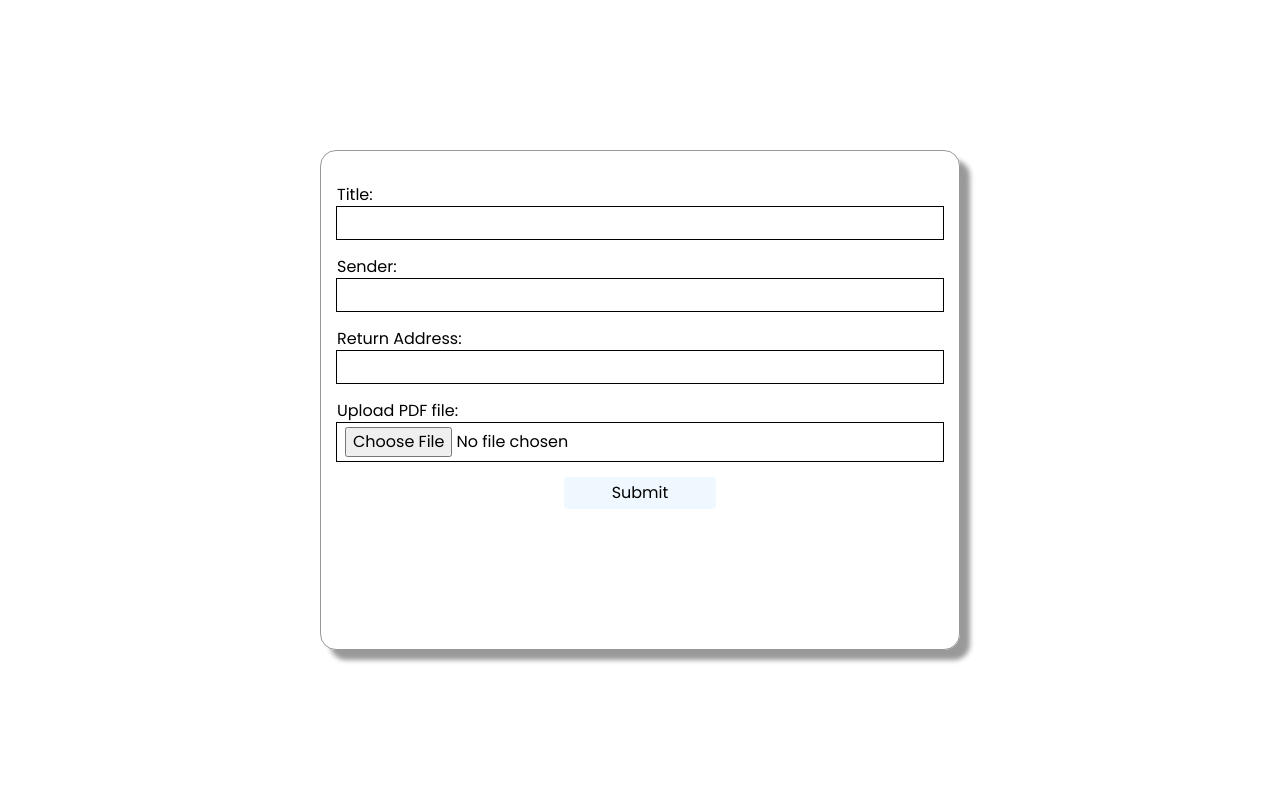
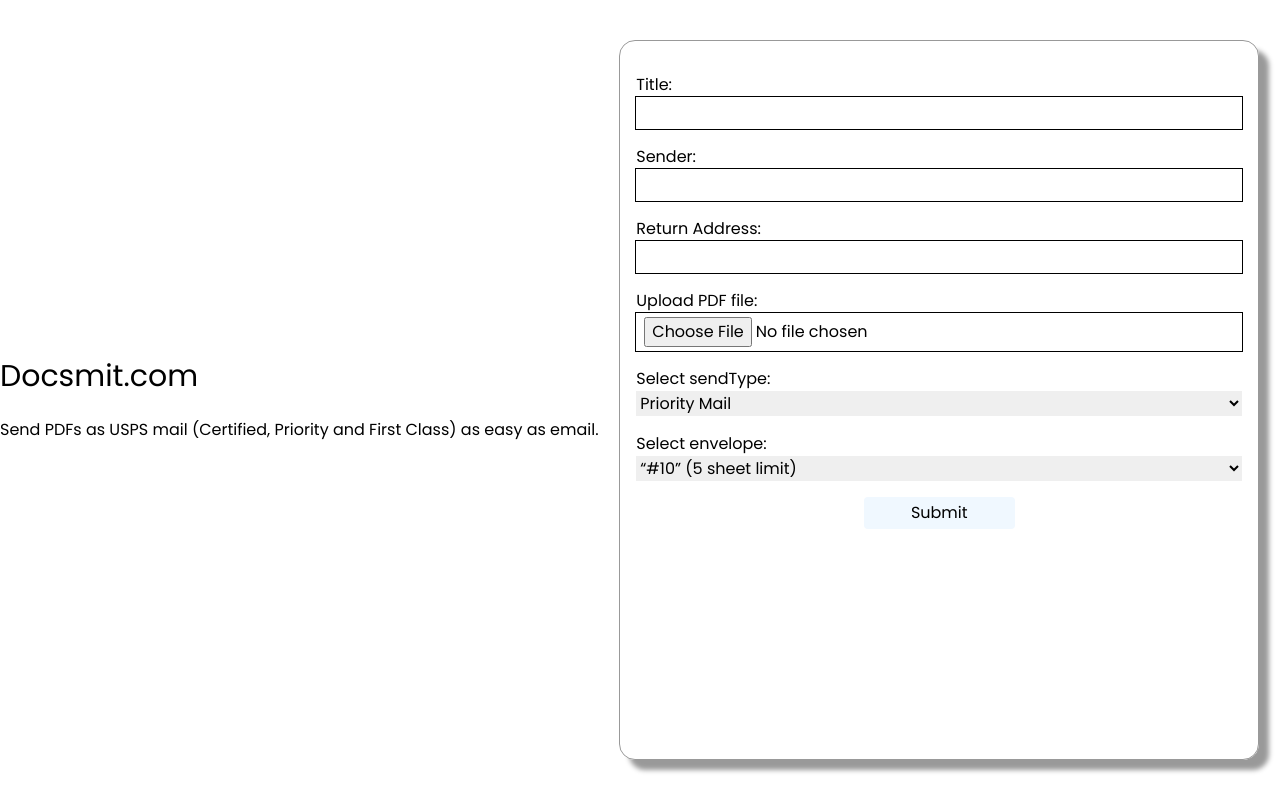
Before and after one commit to mavericks-db/pdf_printer_frontend, a Next.js app: page / in a window 1280 px wide. Built offline with nearby package versions, Linux system fonts and the light colour scheme.

Commit message:
Create a message details page

```diff
--- /dev/null
+++ b/app/details/[message_id]/page.tsx
@@ -0,0 +1,64 @@
+"use client";
+
+import { useRouter, useSearchParams } from "next/navigation";
+import { useEffect, useState } from "react";
+import Link from "next/link";
+
+interface DetailsProps {
+  params: {
+    message_id: String;
+  };
+}
+
+const Details: React.FC<DetailsProps> = ({ params }) => {
+  const [details, setDetails] = useState();
+  const router = useRouter();
+  const searchParams = useSearchParams();
+  const token = searchParams.get("token");
+
+  useEffect(() => {
+    const fetchDetails = async () => {
+      const dataobj = {
+        id: params.message_id,
+        token: token,
+      };
+
+      const response = await fetch(
+        `${process.env.NEXT_PUBLIC_API}/api/messages/details`,
+        {
+          method: "post",
+          headers: {
+            "Content-Type": "application/json",
+          },
+          body: JSON.stringify(dataobj),
+        },
+      );
+      const data = await response.json();
+      setDetails(data.data);
+      console.log(data.data);
+    };
+
+    fetchDetails();
+  }, [params.message_id, token]);
+
+  return (
+    <div className='container flex justify-center items-center'>
+      <div className='details flex flex-col items-start'>
+        <h1 className='text-2xl'>Message Details</h1>
+        <br />
+        {details &&
+          Object.keys(details).map((el) => (
+            <h3 key={el}>
+              {el} : {details[el]}
+            </h3>
+          ))}
+        <br />
+        <button type='button'>
+          <Link href='/'>Home</Link>
+        </button>
+      </div>
+    </div>
+  );
+};
+
+export default Details;
--- a/app/globals.css
+++ b/app/globals.css
@@ -36,19 +36,24 @@
 
 form {
   width: 50vw;
-  height: 500px;
+  height: 90vh;
   margin: 0 auto;
   padding: 1rem;
   border: 1px solid rgba(0,0,0,0.4);
   border-radius: 1rem;
   display: flex;
   flex-direction: column;
+  justify-content: flex-start;
   box-shadow: 10px 10px 5px 0px rgba(0,0,0,0.4);
 }
 
 label {
   margin-top: 1rem;
   display: block;
+}
+
+.helperMessage {
+  margin-top: 1rem;
 }
 
 input {
@@ -58,7 +63,7 @@
   padding: 0.25rem 0.5rem;
 }
 
-button[type='submit'] {
+button[type='submit'], button[type='button'] {
   margin-top: 1rem;
   background-color: aliceblue;
   padding: 0.25rem;
@@ -74,6 +79,7 @@
 
 .loading-bar {
   display: block;
+  margin-top: 1rem;
   width: 100%;
   height: 30px;
   background-color: #ccc;
@@ -91,3 +97,12 @@
 .hidden {
   display: hidden;
 }
+
+.details {
+  text-align: center;
+  margin: 0 auto;
+  padding: 1rem;
+  border: 1px solid black;
+  width: 50vw;
+  height: max-content;
+}
--- a/app/layout.tsx
+++ b/app/layout.tsx
@@ -2,7 +2,7 @@
 import { Poppins } from "next/font/google";
 import "./globals.css";
 
-const inter = Poppins({ subsets: ["latin"], weight: "400" });
+const poppins = Poppins({ subsets: ["latin"], weight: "400" });
 
 export const metadata: Metadata = {
   title: "Create Next App",
@@ -16,7 +16,7 @@
 }) {
   return (
     <html lang='en'>
-      <body className={inter.className}>{children}</body>
+      <body className={poppins.className}>{children}</body>
     </html>
   );
 }
--- a/app/page.tsx
+++ b/app/page.tsx
@@ -1,17 +1,20 @@
 "use client";
 import { useState } from "react";
 import LoadingBar from "./components/LoadingBar";
+import Link from "next/link";
 
 export default function Home() {
   const [message, setMessage] = useState();
   const [messageID, setMessageID] = useState();
   const [loading, setLoading] = useState(false);
+  const [token, setToken] = useState();
 
   const handleSubmit = async (e: any) => {
     e.preventDefault();
     setLoading(true);
     const form = document.forms[0];
     const formData = new FormData(form);
+    console.log(formData);
     const response = await fetch(
       `${process.env.NEXT_PUBLIC_API}/api/messages/new`,
       {
@@ -23,11 +26,20 @@
     setLoading(false);
     setMessage(data.msg);
     setMessageID(data.msgID);
+    setToken(data.token);
     console.log(data);
   };
 
   return (
     <div className='container flex flex-direction-column justify-center items-center'>
+      <div>
+        <h1 className='text-3xl'>Docsmit.com</h1>
+        <br />
+        <h2>
+          Send PDFs as USPS mail (Certified, Priority and First Class) as easy
+          as email.
+        </h2>
+      </div>
       <form onSubmit={(e) => handleSubmit(e)} encType='multipart/form-data'>
         <label htmlFor='title'>Title:</label>
         <input type='text' name='title' id='title' required />
@@ -36,13 +48,49 @@
         <label htmlFor='rtnAddress1'>Return Address:</label>
         <input type='text' name='rtnAddress1' id='rtnAddress1' required />
         <label htmlFor='file'>Upload PDF file:</label>
-        <input type='file' accept='pdf' name='pdf' />
+        <input type='file' accept='pdf' id='file' name='pdf' />
+        <label htmlFor='sendType'>Select sendType:</label>
+        <select id='sendType' name='sendType'>
+          <option value='Priority Mail'>Priority Mail</option>
+          <option value='Priority Mail with Signature'>
+            Priority Mail with Signature
+          </option>
+          <option value='First Class'>First Class</option>
+          <option value='Certified”'>Certified</option>
+          <option value='Certified, Electronic Return Receipt'>
+            Certified, Electronic Return Receipt
+          </option>
+          <option value='Certified, Return Receipt'>
+            Certified, Return Receipt
+          </option>
+        </select>
+        <label htmlFor='envelope'>Select envelope:</label>
+        <select name='envelope' id='envelope'>
+          <option value='#10'>“#10” (5 sheet limit)</option>
+          <option value='Flat'>“Flat” (47 sheet limit)</option>
+          <option value='Priority Letter'>
+            “Priority Letter” (50 sheet limit)
+          </option>
+        </select>
+
         {loading ? <LoadingBar loading={loading} /> : ""}
         {message ? (
-          <>
+          <div className='helperMessage'>
             <h1>{message}</h1>
             <p>Message ID: {messageID}</p>
-          </>
+            <button type='button'>
+              <Link
+                href={{
+                  pathname: `/details/${messageID}`,
+                  query: {
+                    token: `${token}`,
+                  },
+                }}
+              >
+                Get Message Details
+              </Link>
+            </button>
+          </div>
         ) : (
           <button type='submit'>Submit</button>
         )}
```
